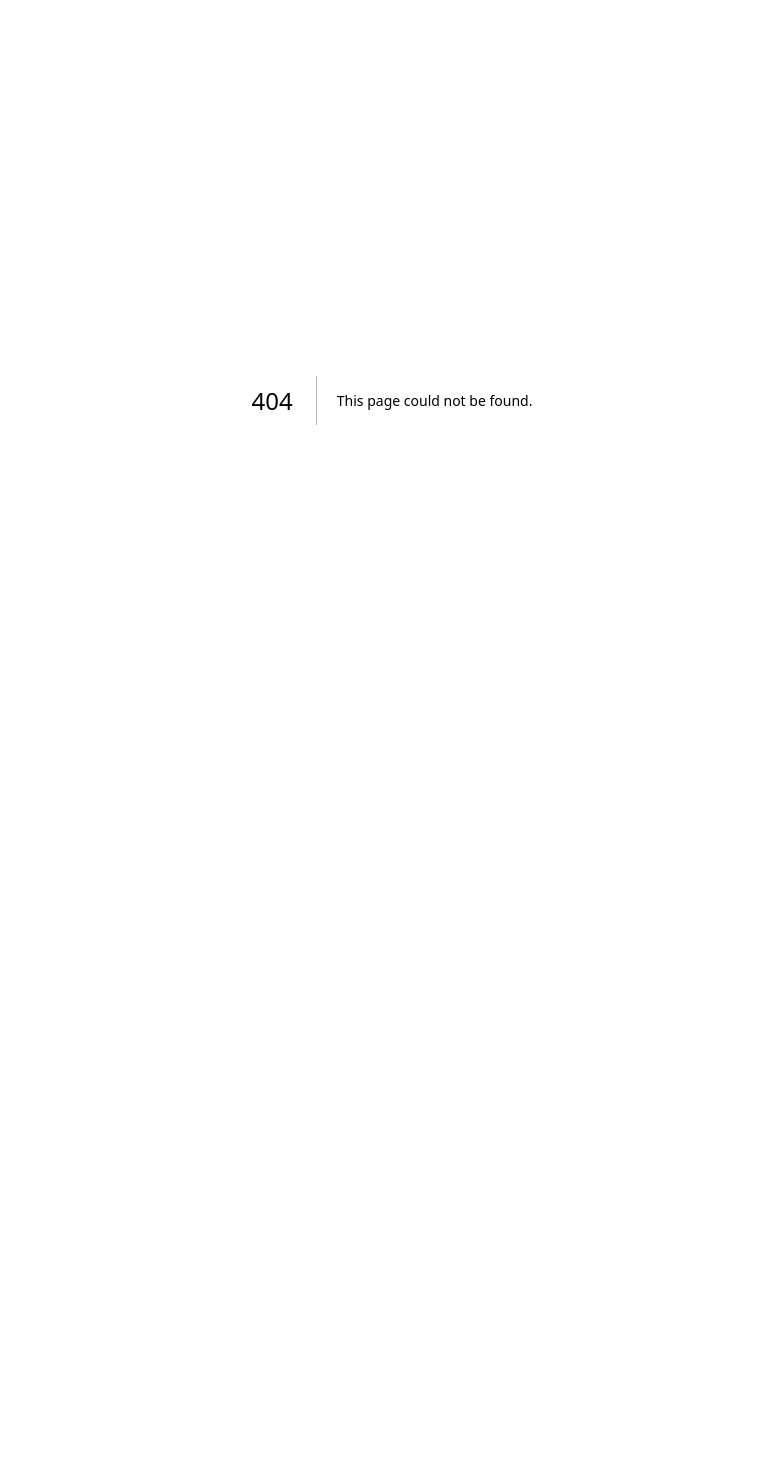
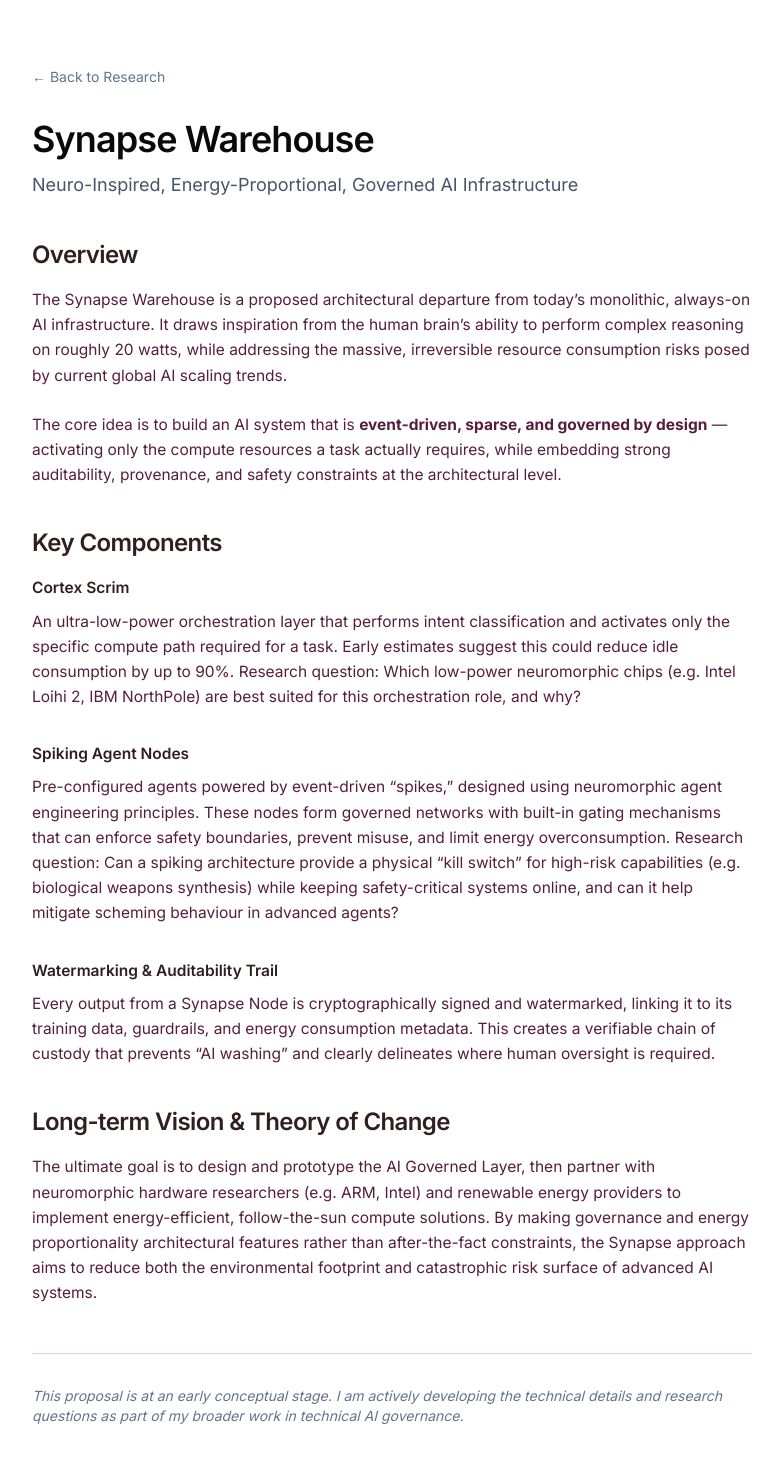
Before and after one commit to dynamicsofanaisteroid/farah-zamir-portfolio, a Next.js app: page /research/synapse-warehouse in a window 1280 px wide. Before the commit this address had no page. Shown: the top 1462 px of the page, without its empty margins (248-1031 px from the left). Before the commit the page ends 800 px from the top, so only its background shows below. Built offline with nearby package versions, Linux system fonts and the light colour scheme.

Commit message:
Synapse Warehouse page created, reserach page created

```diff
--- a/app/research/page.tsx
+++ b/app/research/page.tsx
@@ -2,41 +2,45 @@ import Link from "next/link"
 
 export default function ResearchPage() {
   return (
-    <div className="max-w-5xl mx-auto px-6 py-16">
+    <div className="max-w-3xl mx-auto px-6 py-16">
       <Link href="/" className="text-sm text-slate-500 hover:text-slate-900 mb-8 inline-block">
         ← Back to Home
       </Link>
 
-      <h1 className="text-4xl font-semibold tracking-tight mb-4">Research</h1>
-      <p className="text-lg text-slate-600 max-w-2xl mb-12">
-        Research proposals and exploratory work in technical AI governance,
-        agent safety, and sustainable AI infrastructure.
+      <h1 className="text-4xl font-semibold tracking-tight mb-3">Research</h1>
+      <p className="text-lg text-slate-600 mb-10 max-w-2xl">
+        My research focuses on technical AI governance, with a particular interest in building
+        systems that are not only capable, but safe, auditable, and sustainable at scale.
       </p>
 
-      <div className="grid gap-8 md:grid-cols-2">
+      {/* Synapse Warehouse */}
+      <div className="mb-12">
+        <h2 className="text-2xl font-semibold tracking-tight text-[#301f1f] mb-4">Synapse Warehouse</h2>
+        <p className="text-[15.5px] leading-relaxed text-[#571e38] mb-4">
+          A proposed neuro-inspired, energy-proportional AI infrastructure designed to reduce
+          the massive, irreversible resource consumption risks posed by current monolithic AI systems.
+          The architecture draws from the human brain’s ability to perform complex reasoning on
+          approximately 20 watts, while embedding strong governance and auditability from the ground up.
+        </p>
+        <Link
+          href="/research/synapse-warehouse"
+          className="inline-block text-sm font-medium text-[#1e5721] hover:underline"
+        >
+          Read the full proposal →
+        </Link>
+      </div>
 
-        {/* Synapse Warehouse */}
-        <div className="border rounded-xl p-6 hover:shadow-sm transition-shadow">
-          <h3 className="text-xl font-semibold mb-3">Synapse Warehouse</h3>
-          <p className="text-slate-600 mb-4">
-            A research proposal for neuro-inspired, energy-proportional AI infrastructure.
-            Explores event-driven spiking agents, cryptographic audit trails, and minimal-resource
-            systems inspired by the efficiency of the human brain.
-          </p>
-          <span className="text-sm text-slate-500">Sustainable AI • Technical Governance • Research Proposal</span>
-        </div>
-
-        {/* ERA Technical AI Governance Proposal */}
-        <div className="border rounded-xl p-6 hover:shadow-sm transition-shadow">
-          <h3 className="text-xl font-semibold mb-3">Technical AI Governance Proposal</h3>
-          <p className="text-slate-600 mb-4">
-            Proposed solution addressing open problems in Technical AI Governance.
-            Draws on production experience with agent governance, evaluation, and pre-execution
-            safeguards. Developed as part of fellowship applications in the ERA TechGov track.
-          </p>
-          <span className="text-sm text-slate-500">Technical AI Governance • ERA Fellowship • Research</span>
-        </div>
-
+      {/* ERA-related work */}
+      <div className="mb-12">
+        <h2 className="text-2xl font-semibold tracking-tight text-[#301f1f] mb-4">ERA Institute Technical AI Governance</h2>
+        <p className="text-[15.5px] leading-relaxed text-[#571e38] mb-4">
+          I am particularly interested in the technical AI governance track, including compute governance,
+          structured model access, safety cases for frontier models, and robust evaluation methods.
+          I am currently preparing to contribute to one of the open technical problems listed by the ERA Institute.
+        </p>
+        <p className="text-sm text-slate-500 mb-4">
+          More updates coming soon.
+        </p>
       </div>
     </div>
   )
--- /dev/null
+++ b/app/research/synapse-warehouse/page.tsx
@@ -0,0 +1,86 @@
+import Link from "next/link"
+
+export default function SynapseWarehousePage() {
+  return (
+    <div className="max-w-3xl mx-auto px-6 py-16">
+      <Link href="/research" className="text-sm text-slate-500 hover:text-slate-900 mb-8 inline-block">
+        ← Back to Research
+      </Link>
+
+      <h1 className="text-4xl font-semibold tracking-tight mb-3">Synapse Warehouse</h1>
+      <p className="text-lg text-slate-600 mb-10">Neuro-Inspired, Energy-Proportional, Governed AI Infrastructure</p>
+
+      {/* Overview */}
+      <div className="space-y-6 text-[15.5px] leading-relaxed text-[#571e38]">
+        <h2 className="text-2xl font-semibold tracking-tight text-[#301f1f] mt-8 mb-4">Overview</h2>
+        <p>
+          The Synapse Warehouse is a proposed architectural departure from today’s monolithic, always-on AI infrastructure.
+          It draws inspiration from the human brain’s ability to perform complex reasoning on roughly 20 watts, while
+          addressing the massive, irreversible resource consumption risks posed by current global AI scaling trends.
+        </p>
+        <p>
+          The core idea is to build an AI system that is <strong>event-driven, sparse, and governed by design</strong> —
+          activating only the compute resources a task actually requires, while embedding strong auditability,
+          provenance, and safety constraints at the architectural level.
+        </p>
+      </div>
+
+      {/* Key Components */}
+      <div className="space-y-6 text-[15.5px] leading-relaxed text-[#571e38] mt-10">
+        <h2 className="text-2xl font-semibold tracking-tight text-[#301f1f] mt-8 mb-4">Key Components</h2>
+
+        <div className="space-y-8">
+          <div>
+            <h3 className="font-semibold text-[#301f1f] mb-2">Cortex Scrim</h3>
+            <p>
+              An ultra-low-power orchestration layer that performs intent classification and activates only the
+              specific compute path required for a task. Early estimates suggest this could reduce idle consumption
+              by up to 90%. Research question: Which low-power neuromorphic chips (e.g. Intel Loihi 2, IBM NorthPole)
+              are best suited for this orchestration role, and why?
+            </p>
+          </div>
+
+          <div>
+            <h3 className="font-semibold text-[#301f1f] mb-2">Spiking Agent Nodes</h3>
+            <p>
+              Pre-configured agents powered by event-driven “spikes,” designed using neuromorphic agent engineering principles.
+              These nodes form governed networks with built-in gating mechanisms that can enforce safety boundaries,
+              prevent misuse, and limit energy overconsumption. Research question: Can a spiking architecture provide
+              a physical “kill switch” for high-risk capabilities (e.g. biological weapons synthesis) while keeping
+              safety-critical systems online, and can it help mitigate scheming behaviour in advanced agents?
+            </p>
+          </div>
+
+          <div>
+            <h3 className="font-semibold text-[#301f1f] mb-2">Watermarking &amp; Auditability Trail</h3>
+            <p>
+              Every output from a Synapse Node is cryptographically signed and watermarked, linking it to its training data,
+              guardrails, and energy consumption metadata. This creates a verifiable chain of custody that prevents
+              “AI washing” and clearly delineates where human oversight is required.
+            </p>
+          </div>
+        </div>
+      </div>
+
+      {/* Long-term Vision */}
+      <div className="space-y-6 text-[15.5px] leading-relaxed text-[#571e38] mt-10">
+        <h2 className="text-2xl font-semibold tracking-tight text-[#301f1f] mt-8 mb-4">Long-term Vision &amp; Theory of Change</h2>
+        <p>
+          The ultimate goal is to design and prototype the AI Governed Layer, then partner with neuromorphic hardware
+          researchers (e.g. ARM, Intel) and renewable energy providers to implement energy-efficient, follow-the-sun
+          compute solutions. By making governance and energy proportionality architectural features rather than
+          after-the-fact constraints, the Synapse approach aims to reduce both the environmental footprint and
+          catastrophic risk surface of advanced AI systems.
+        </p>
+      </div>
+
+      {/* Status */}
+      <div className="mt-12 pt-8 border-t border-[#e8d7b5]">
+        <p className="text-sm text-slate-500 italic">
+          This proposal is at an early conceptual stage. I am actively developing the technical details and
+          research questions as part of my broader work in technical AI governance.
+        </p>
+      </div>
+    </div>
+  )
+}
```
